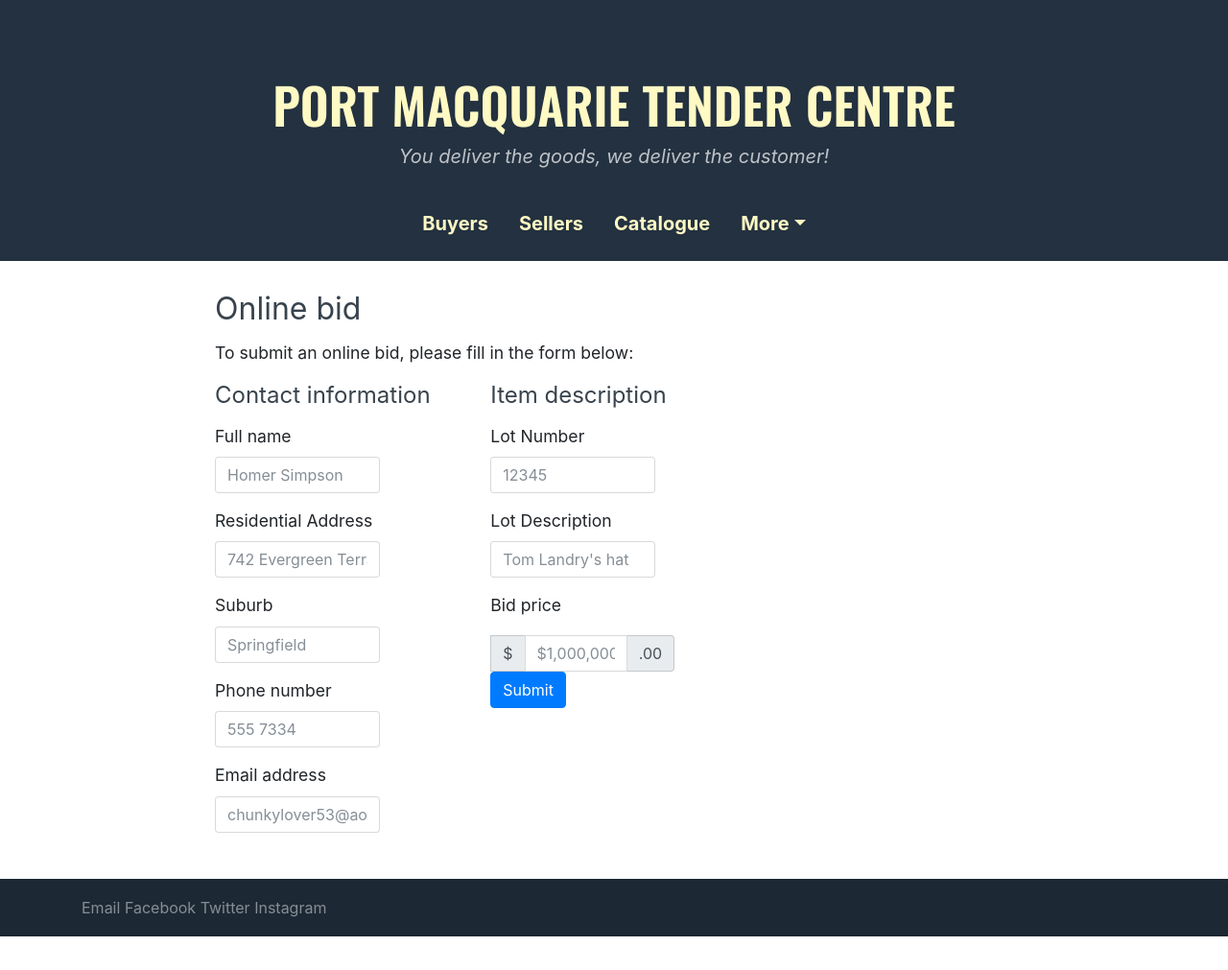
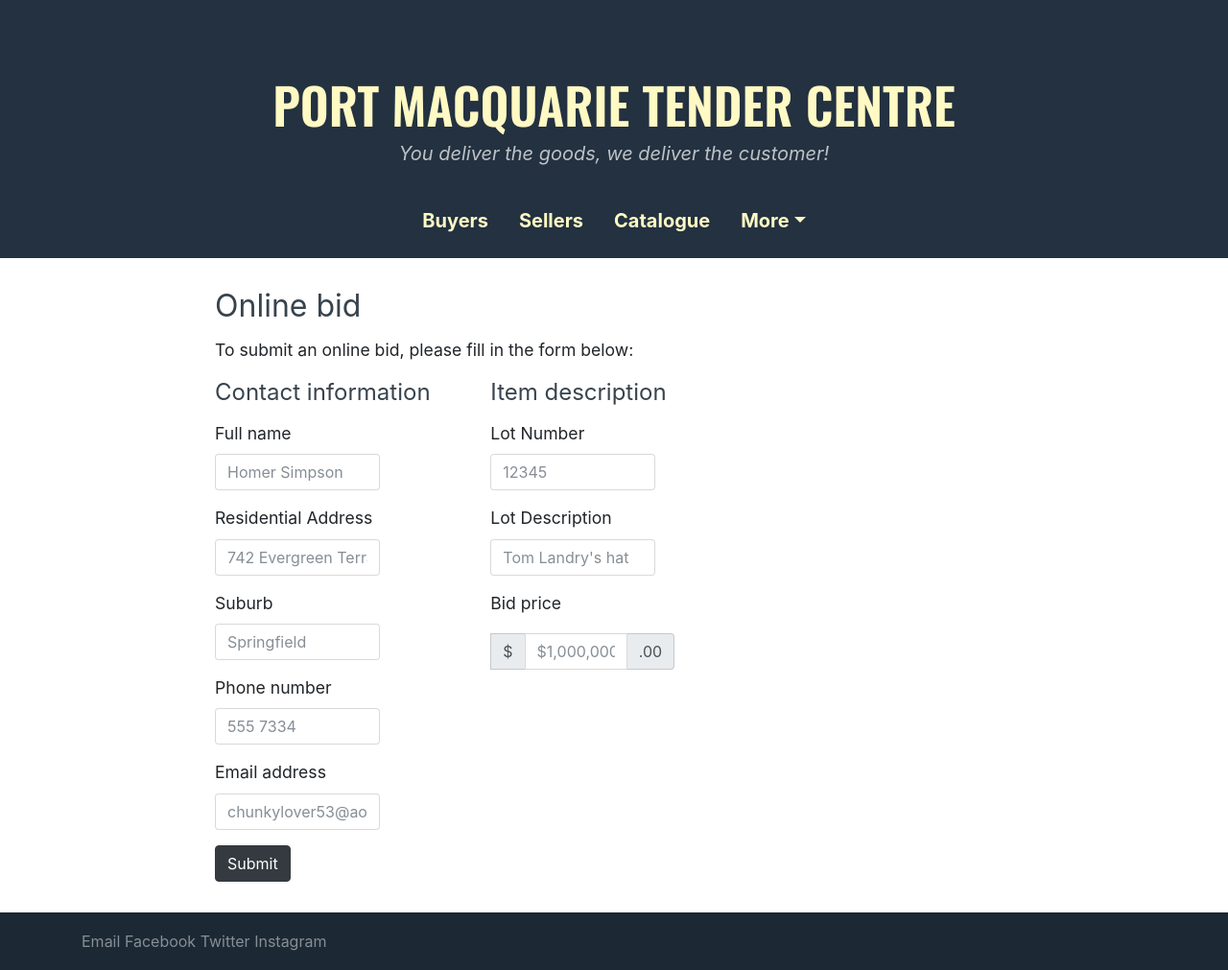
Before and after one commit to tendercentre/tendercentre.github.io, a Jekyll site: the page built from online-bid.md, in a window 1280 px wide. Shown: the whole page at 96% size. Built offline with Jekyll 4.4.1, drawn with Linux system fonts in a browser that asks for light colours; nearby versions of some CDN libraries; before the commit the page ends 976 px from its top, so only the background shows below that.

Commit message:
Layout changes

```diff
--- a/_includes/bidform.html
+++ b/_includes/bidform.html
@@ -1,6 +1,6 @@
   <form name="online-bid" action="https://formspree.io/admin@pmtc.xyz" method="POST">
     <div class="row">
-      <div class="col-lg-4 col-lg-offset-2">
+      <div class="col-lg-4">
         <h4>Contact information</h4>
         <div class="form-group">
           <label for="fullName">Full name</label>
@@ -49,10 +49,9 @@
           <span class="input-group-addon">.00</span>
         </div>
 
-        <button type="submit" class="btn btn-primary">Submit</button>
-
         <input type="hidden" name="_next" value="/success/" />
         <input type="hidden" name="_subject" value="Online bid" />
       </div>
     </div>
+    <button type="submit" class="btn btn-dark">Submit</button>
   </form>
```
Also changed, not shown: _includes/css/main.css (+8 -5 lines).
